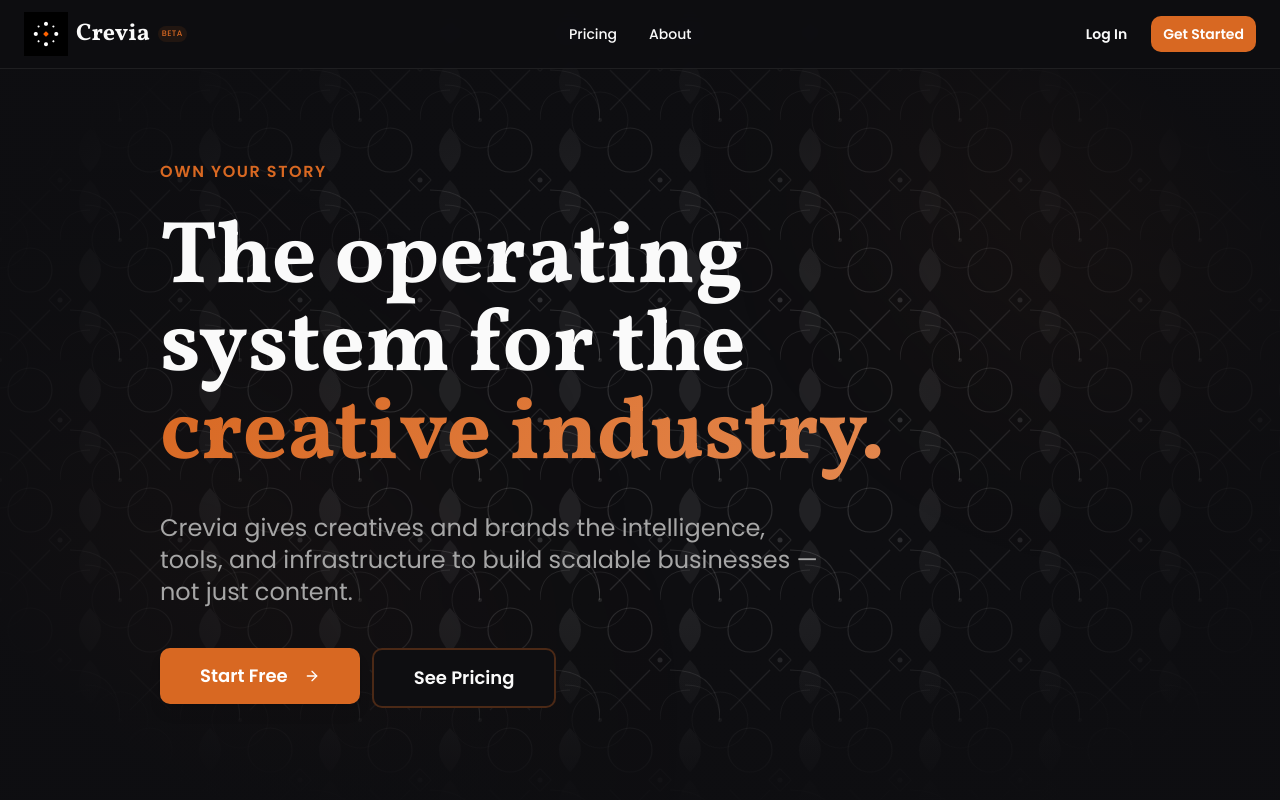
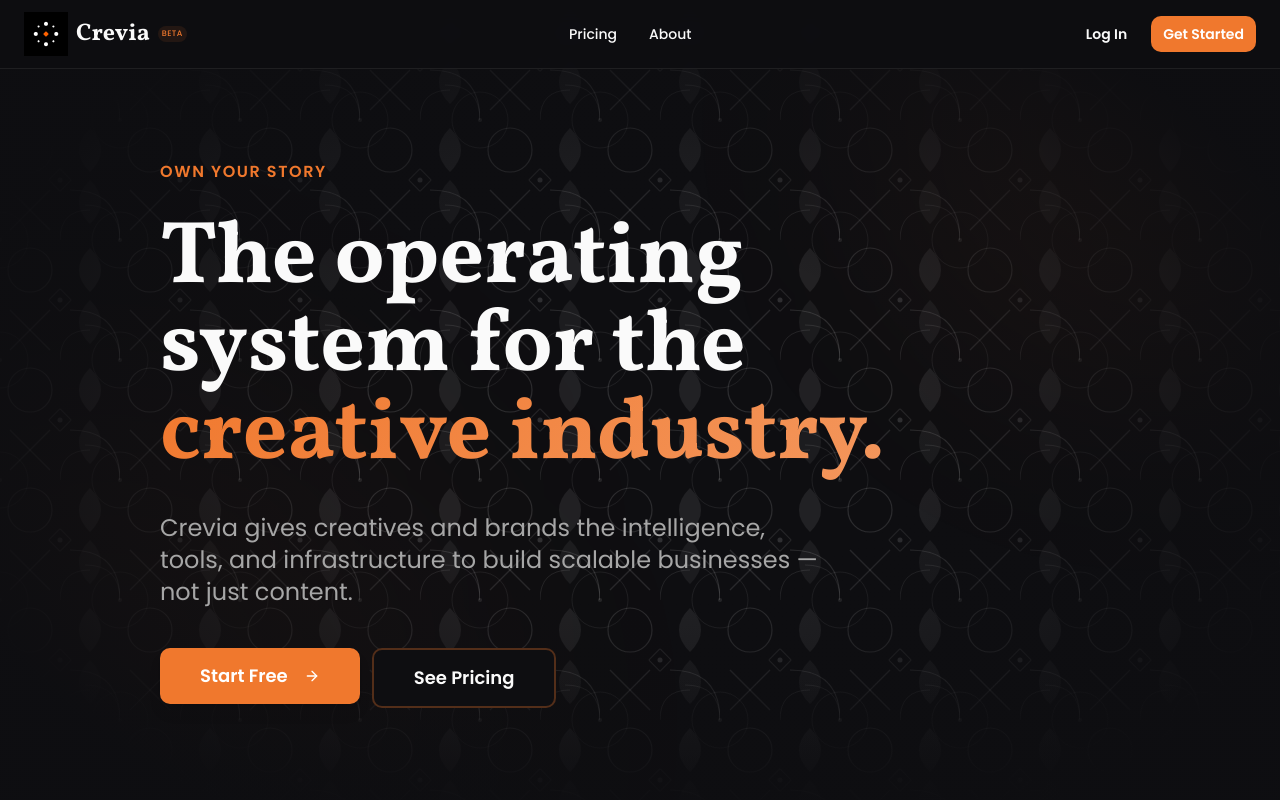
Before and after one commit to crevia-app/creviamvp, a React (Vite) app: page / in a window 1280 px wide. Shown: the top 800 px of the page. Built offline with nearby package versions, Linux system fonts and the light colour scheme; the HTML template or start-up script is replaced by a standard one.

Commit message:
Preceding changes

```diff
--- a/src/index.css
+++ b/src/index.css
@@ -12,9 +12,9 @@ All colors MUST be HSL.
     --background: 0 0% 100%;
     --foreground: 0 0% 0%;
 
-    --bronze: 23 73% 49%; /* #d36725 - Premium bronze */
-    --bronze-light: 23 73% 60%;
-    --bronze-dark: 23 73% 38%;
+    --bronze: 23 87% 56%; /* #f0782f - Premium bronze */
+    --bronze-light: 23 87% 66%;
+    --bronze-dark: 23 87% 45%;
 
     --card: 0 0% 100%;
     --card-foreground: 0 0% 0%;
```
